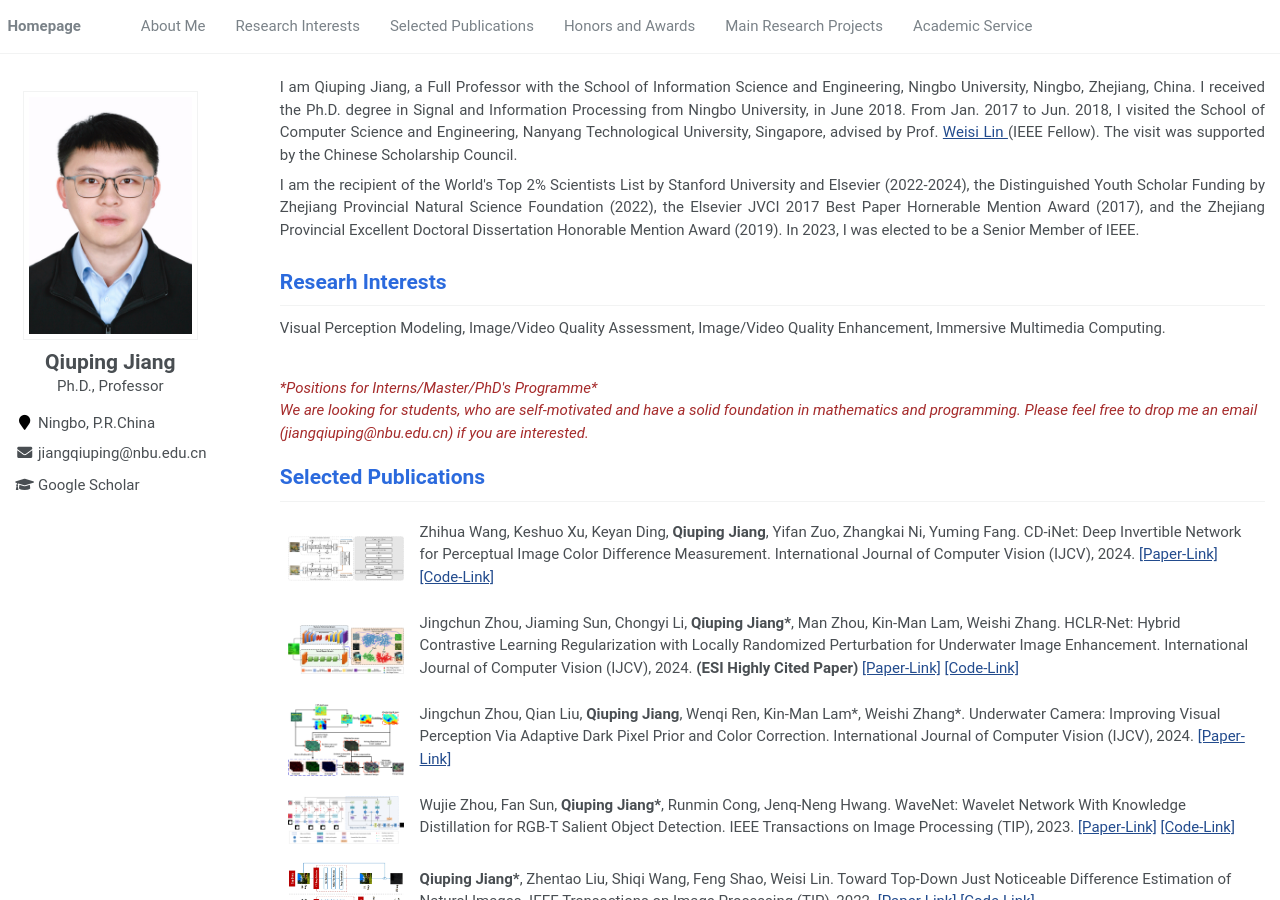
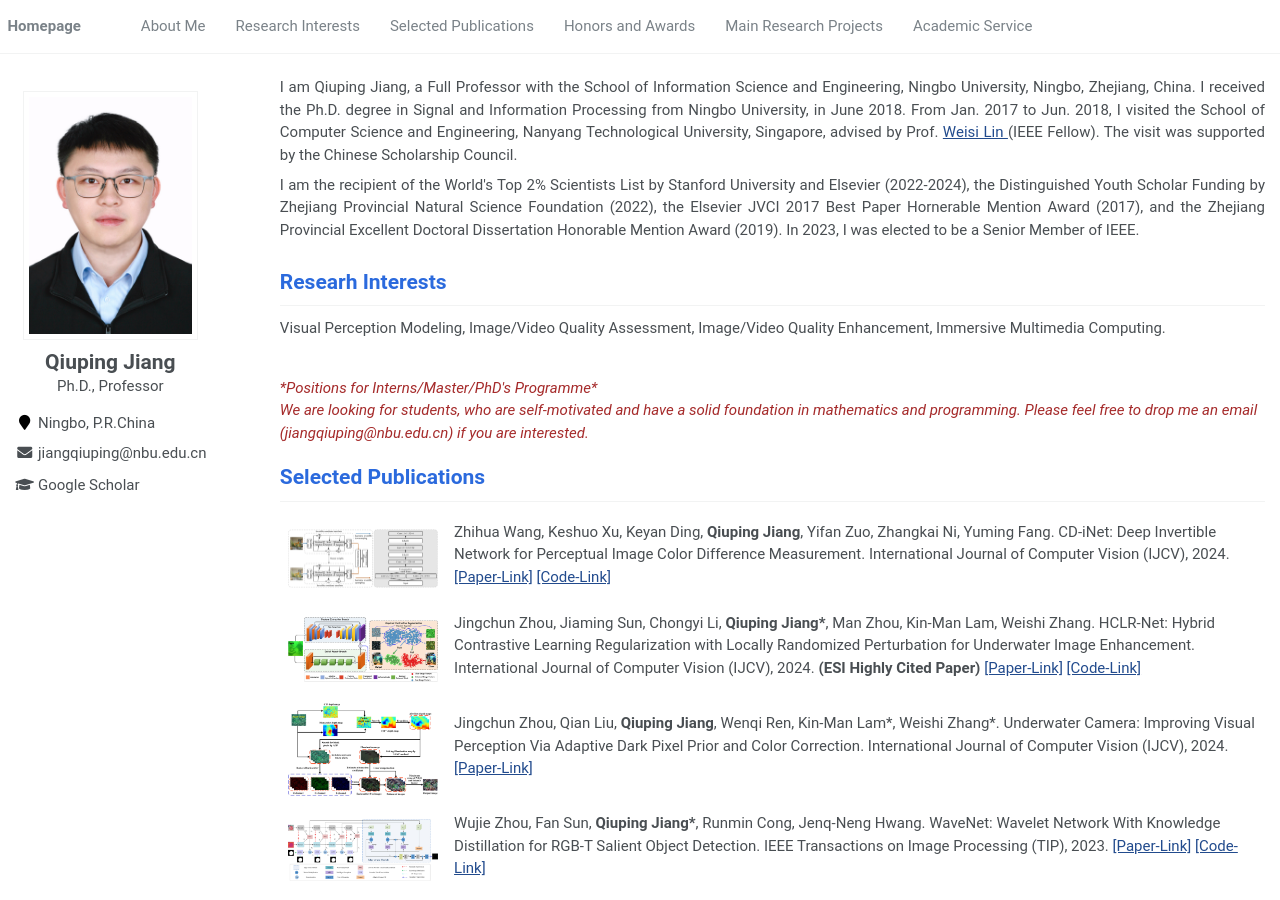
Before and after one commit to NIT-JJH/NIT-JJH.github.io, a Jekyll site: the page built from assets/_pages/about.md, in a window 1280 px wide and 900 px high. Built offline with Jekyll 4.4.1, drawn with Linux system fonts in a browser that asks for light colours.

Commit message:
Update about.md

```diff
--- a/assets/_pages/about.md
+++ b/assets/_pages/about.md
@@ -58,7 +58,7 @@ Immersive Multimedia Computing.</p>
 <table align="center" border="none">
     <tr>
       <td>
-        <img align="left" width="330" height="240" src="../images/CDi-Net.png"/>
+        <img align="left" width="450" height="300" src="../images/CDi-Net.png"/>
       </td>
       <td>
         <p text-align="left">
```
